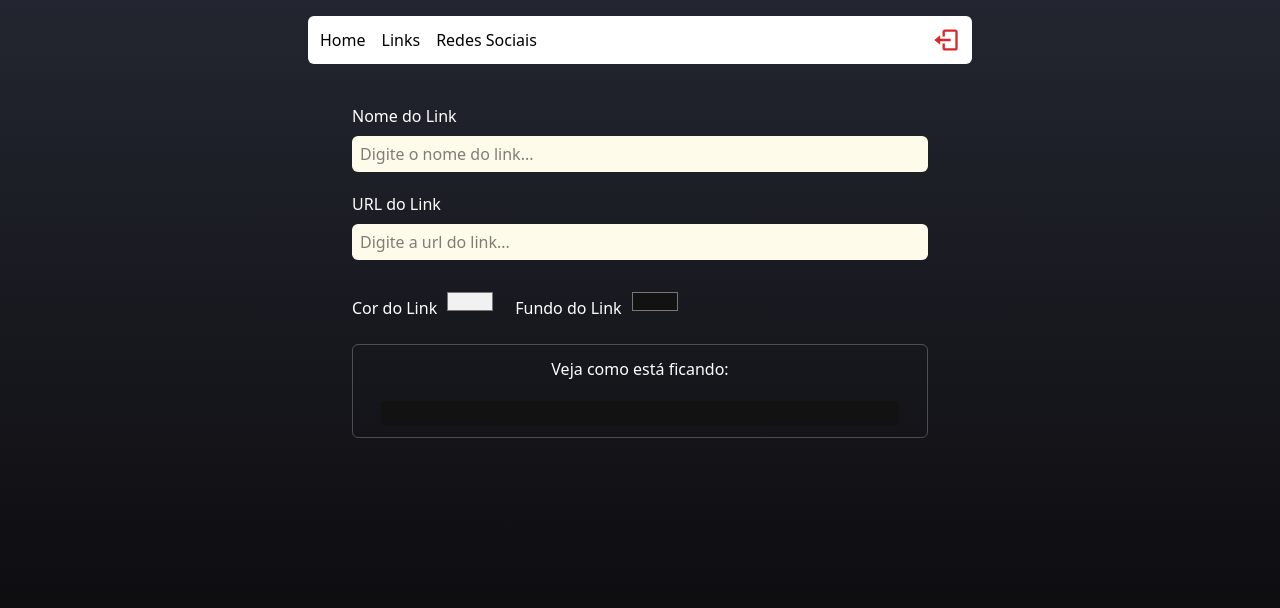
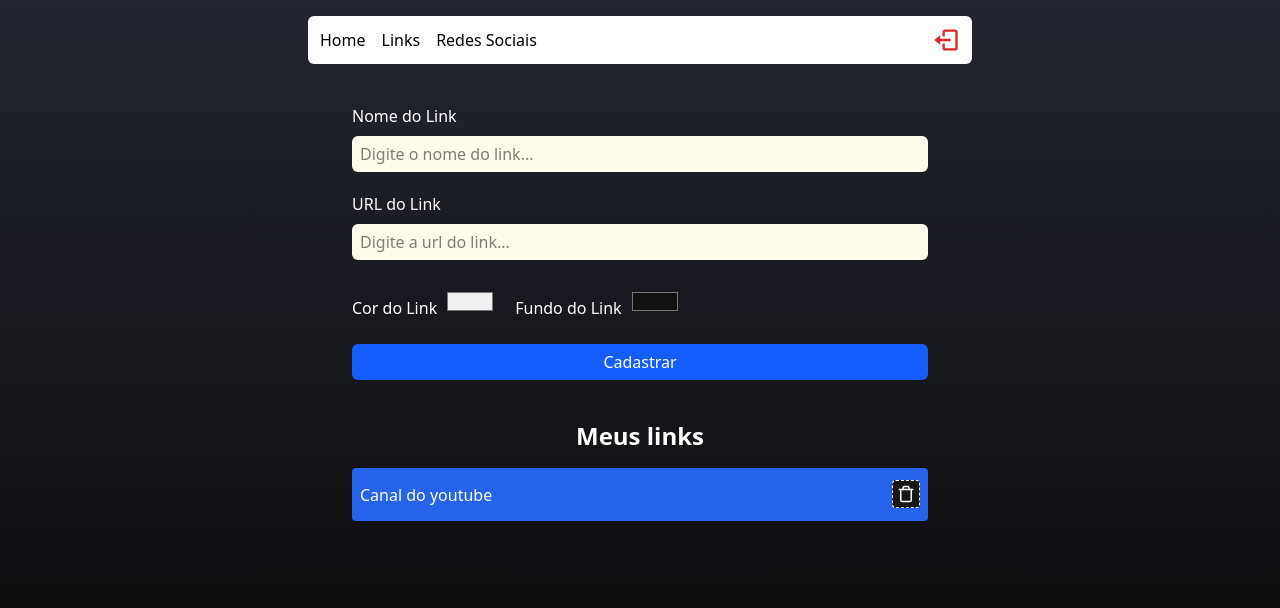
Before and after one commit to paulohenriquecorrea/devlink, a React (Vite) app: page /admin in a window 1280 px wide. Shown: the top 608 px of the page. Built offline with nearby package versions, Linux system fonts and the light colour scheme; no server answers; sample sign-in values are in the browser's storage.

Commit message:
Finalizado o formulário

```diff
--- a/src/pages/admin/index.tsx
+++ b/src/pages/admin/index.tsx
@@ -1,6 +1,8 @@
 import {useState} from 'react';
 import { Header } from "../../components/Header";
 import { Input } from "../../components/Input";
+
+import {FiTrash} from 'react-icons/fi'
 
 export function Admin(){
     const [nameInput, setNameInput] = useState("");
@@ -51,6 +53,7 @@
                     </div>
                 </section>
 
+                {nameInput != '' && (
                 <div className='flex flex-col items-center justify-center mb-7 p-1 border-gray-100/25 border rounded-md'>
                     <label className="text-white font-medium mt-2 mb-3">Veja como está ficando:</label>
                     <article
@@ -60,8 +63,28 @@
                         <p className='font-medium' style={{ color: textColorInput }}>{nameInput}</p>
                     </article>
                 </div>
+                )}
 
+                <button type='submit' className=' mb-7 bg-blue-600 h-9 rounded-md text-white font-medium gap-4 flex justify-center items-center'>
+                    Cadastrar
+                </button>
             </form>
+
+            <h2 className='font-bold text-white mb-4 text-2xl'>
+                Meus links
+            </h2>
+
+            <article
+                className='flex items-center justify-between w-11/12 max-w-xl rounded py-3 px-2 mb-2 select-none'
+                style={{ backgroundColor: "#2563eb", color: "#FFF"}}
+                >
+                <p>Canal do youtube</p>
+                <div>
+                    <button className='bg-neutral-900 border border-dashed p-1 rounded'>
+                        <FiTrash size={18} color='#fff' />
+                    </button>
+                </div>
+            </article>
         </div>
     )
 }
```
